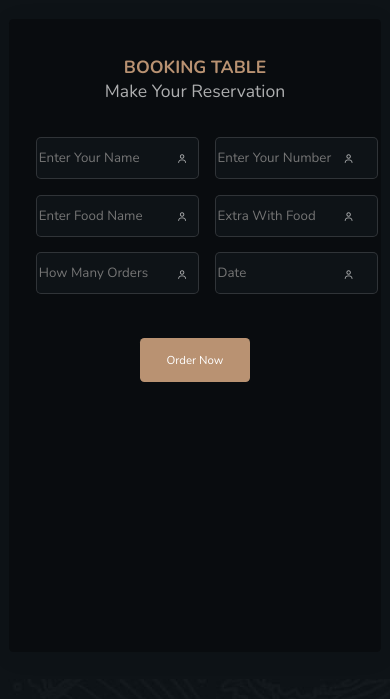
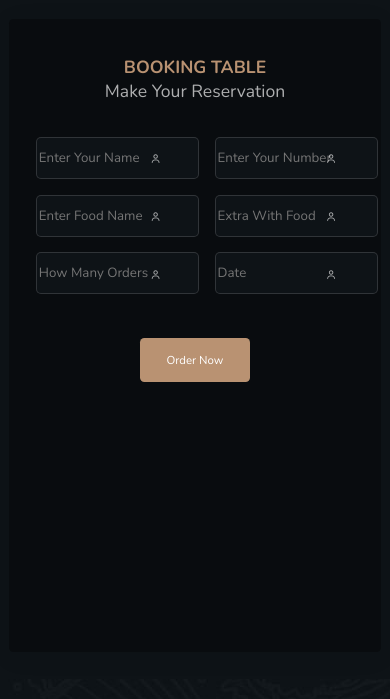
Before and after one commit to AhadAhmed56/kaffeen.ahad, a plain HTML site: page index.html in a window 390 px wide. Shown: the part 5788-6487 px from the top of the page. Drawn offline with nearby package versions, Linux system fonts and the light colour scheme.

Commit message:
responsive-form

```diff
--- a/style.css
+++ b/style.css
@@ -2147,7 +2147,7 @@ form .inputBox .input .icons-form i {
 form .inputBox .input .icons i {
     position: absolute;
     top: 3rem;
-    right: 22rem;
+    right: 25rem;
     color: var(--paragraph-color);
     font-size: 1rem;
 }
@@ -2155,7 +2155,7 @@ form .inputBox .input .icons i {
 form .inputBox .input .icons-form i {
     position: absolute;
     top: 3rem;
-    left: 38rem;
+    left: 36rem;
     color: var(--paragraph-color);
     font-size: 1rem;
 }
```
